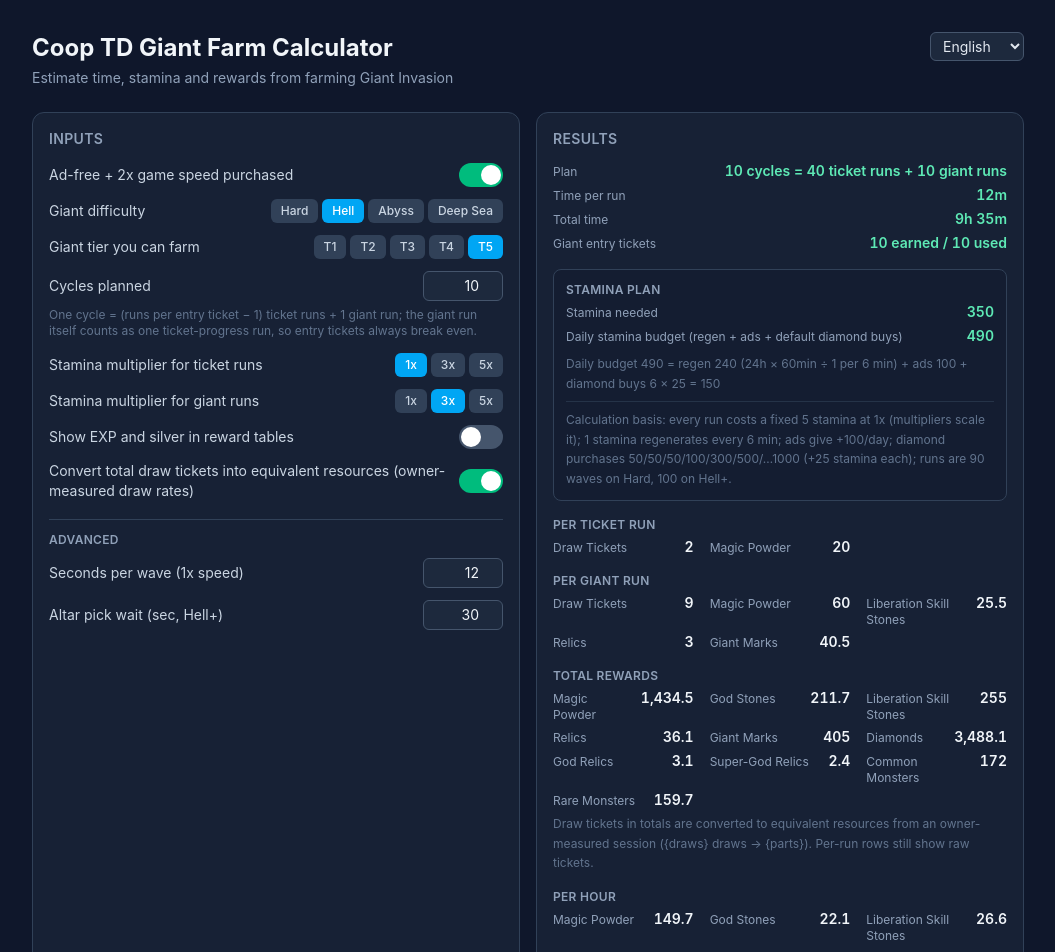
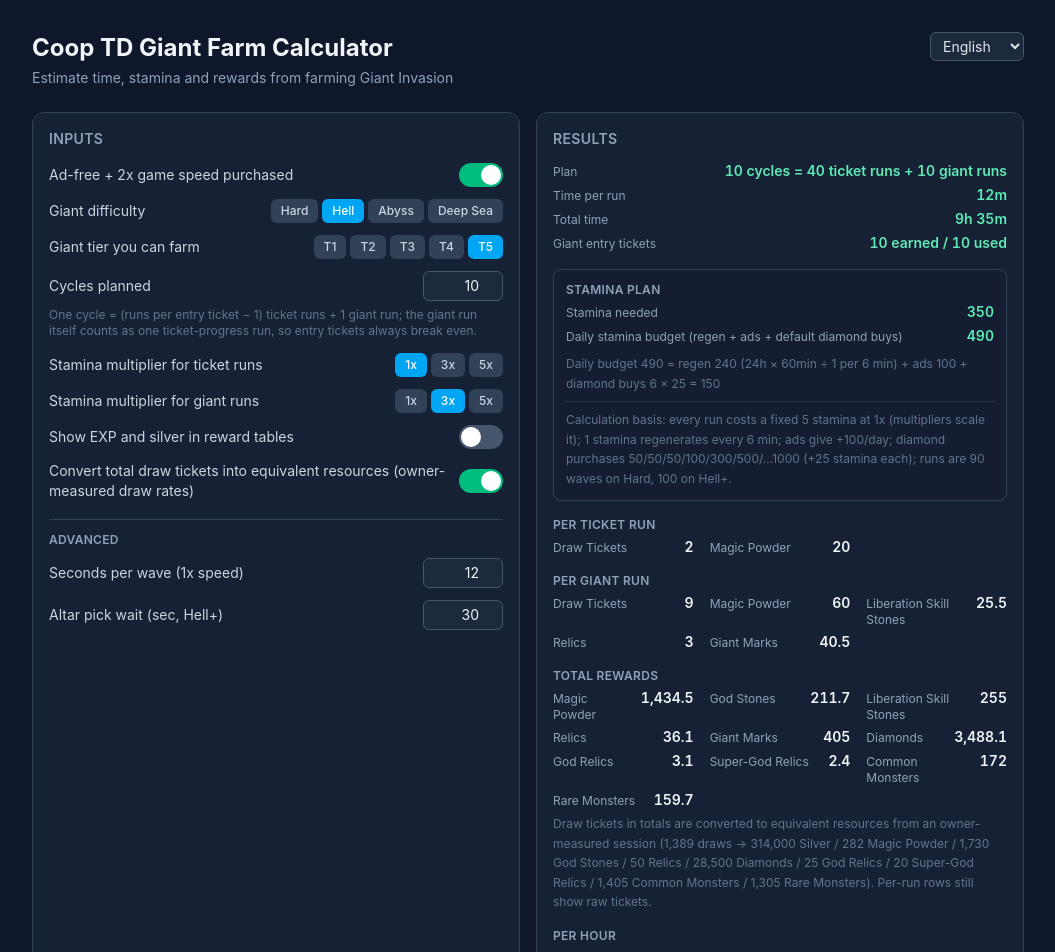
Before and after one commit to changchiyou/coop-td-giant-calculator, a React (Vite) app: page / in a window 1280 px wide. Shown: the top 952 px of the page, without its empty margins (112-1167 px from the left). Built offline with nearby package versions, Linux system fonts and the light colour scheme.

Commit message:
Fix gacha note interpolation: i18next needs {{draws}}/{{parts}}, format draws

```diff
--- a/src/components/ResultPanel.tsx
+++ b/src/components/ResultPanel.tsx
@@ -143,7 +143,7 @@ export function ResultPanel() {
           {result.ticketEquivalent && (
             <p className="mt-1 text-xs leading-relaxed text-slate-500">
               {t('results.gachaConverted', {
-                draws: GACHA_REF.draws,
+                draws: nf.format(GACHA_REF.draws),
                 parts: Object.entries(GACHA_REF.rewards)
                   .filter(([k]) => k !== 'tickets')
                   .map(([k, v]) => `${nf.format(v!)} ${t(`resource.${k}`)}`)
--- a/src/i18n/en.json
+++ b/src/i18n/en.json
@@ -52,7 +52,7 @@
     "perHour": "Per hour",
     "budgetFormula": "Daily budget {{total}} = regen {{regen}} (24h × 60min ÷ 1 per {{regenMin}} min) + ads {{ads}} + diamond buys {{n}} × {{each}} = {{purchases}}",
     "calculationBasis": "Calculation basis: every run costs a fixed {{stamina}} stamina at 1x (multipliers scale it); 1 stamina regenerates every {{regenMin}} min; ads give +{{ads}}/day; diamond purchases {{ladder}} (+{{each}} stamina each); runs are 90 waves on Hard, 100 on Hell+.",
-    "gachaConverted": "Draw tickets in totals are converted to equivalent resources from an owner-measured session ({draws} draws → {parts}). Per-run rows still show raw tickets."
+    "gachaConverted": "Draw tickets in totals are converted to equivalent resources from an owner-measured session ({{draws}} draws → {{parts}}). Per-run rows still show raw tickets."
   },
   "resource": {
     "exp": "EXP",
--- a/src/i18n/ja.json
+++ b/src/i18n/ja.json
@@ -52,7 +52,7 @@
     "perHour": "1時間あたり",
     "budgetFormula": "1日予算 {{total}} ＝ 自然回復 {{regen}}（24時間×60分 ÷ {{regenMin}}分に1）＋ 広告 {{ads}} ＋ ダイヤ購入 {{n}}回×{{each}}＝{{purchases}}",
     "calculationBasis": "計算の前提：1戦は1倍時スタミナ{{stamina}}固定（倍率で線形増加）；{{regenMin}}分ごとにスタミナ1回復；広告で毎日+{{ads}}；ダイヤ購入 {{ladder}}（1回ごとに+{{each}}）；ウェイブ数はハード90、地獄以上100。",
-    "gachaConverted": "合計の抽選チケットは実測セッション（{draws} 回 → {parts}）の等価リソースに換算済み。1回あたりの数値はそのまま表示。"
+    "gachaConverted": "合計の抽選チケットは実測セッション（{{draws}} 回 → {{parts}}）の等価リソースに換算済み。1回あたりの数値はそのまま表示。"
   },
   "resource": {
     "exp": "経験値",
--- a/src/i18n/ko.json
+++ b/src/i18n/ko.json
@@ -52,7 +52,7 @@
     "perHour": "시간당",
     "budgetFormula": "하루 예산 {{total}} = 자연 회복 {{regen}}(24시간×60분 ÷ {{regenMin}}분당 1) + 광고 {{ads}} + 다이아 구매 {{n}}회×{{each}}={{purchases}}",
     "calculationBasis": "계산 기준: 1전은 1배 기준 스태미너 {{stamina}} 고정(배율 비례); {{regenMin}}분마다 스태미너 1 회복; 광고로 매일 +{{ads}}; 다이아 구매 {{ladder}}(회당 +{{each}}); 웨이브는 하드 90, 지옥 이상 100.",
-    "gachaConverted": "총량의 추첨 티켓은 실측 세션({draws}회 → {parts})의 동등 자원으로 환산되었습니다. 횟수당 수치는 원본 티켓 그대로 표시."
+    "gachaConverted": "총량의 추첨 티켓은 실측 세션({{draws}}회 → {{parts}})의 동등 자원으로 환산되었습니다. 횟수당 수치는 원본 티켓 그대로 표시."
   },
   "resource": {
     "exp": "경험치",
--- a/src/i18n/zh-TW.json
+++ b/src/i18n/zh-TW.json
@@ -52,7 +52,7 @@
     "perHour": "平均每小時",
     "budgetFormula": "每日預算 {{total}} ＝ 自然回體 {{regen}}（24 小時 × 60 分 ÷ 每 {{regenMin}} 分鐘 1 點）＋ 廣告 {{ads}} ＋ 鑽石 {{n}} 次 × {{each}} ＝ {{purchases}}",
     "calculationBasis": "計算依據：單場固定 {{stamina}} 點體力（1 倍，倍率線性加成）；每 {{regenMin}} 分鐘回 1 點；看廣告每日 +{{ads}}；鑽石買體 {{ladder}}（每次 +{{each}} 體力）；困難 90 波、地獄以上 100 波。",
-    "gachaConverted": "總計中的抽獎券已依實測結果換算為等價資源（{draws} 抽 → {parts}）。每場數值仍顯示原始抽獎券。"
+    "gachaConverted": "總計中的抽獎券已依實測結果換算為等價資源（{{draws}} 抽 → {{parts}}）。每場數值仍顯示原始抽獎券。"
   },
   "resource": {
     "exp": "經驗值",
```
